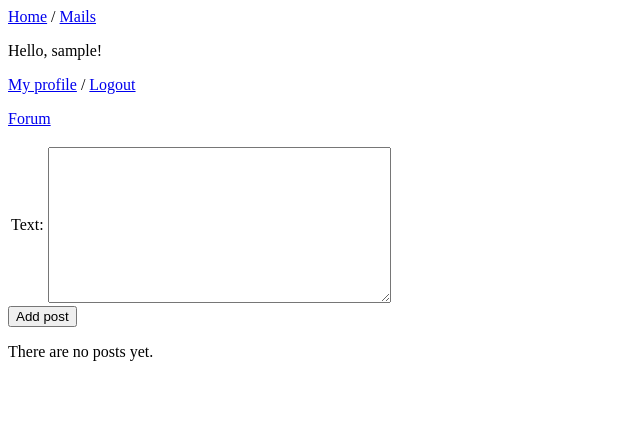
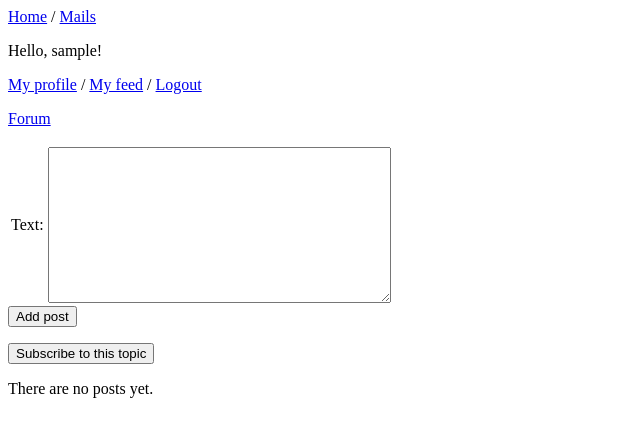
Before and after one commit to dfesenko/django-forum, a Django app: page /forums/topic/1/ in a window 1280 px wide. Shown: the top 437 px of the page, without its empty margins (0-640 px from the left). Run offline with Django 3.2, Linux system fonts and the light colour scheme; the visitor is signed in with stand-in values (Sample User, id 1); data that the repository does not hold is empty.

Commit message:
Add Subscription feature: model, button, feed page and view.

```diff
--- a/forum/discussions/models.py
+++ b/forum/discussions/models.py
@@ -41,6 +41,12 @@ class PostVotes(models.Model):
     user = models.ForeignKey(User, on_delete=models.CASCADE, related_name="user_votes")
     post = models.ForeignKey(Post, on_delete=models.CASCADE, related_name="post_votes")
     vote_value = models.IntegerField()
+
+
+class Subscription(models.Model):
+    user = models.ForeignKey(User, on_delete=models.CASCADE, related_name="user_subscription")
+    topic = models.ForeignKey(Topic, on_delete=models.CASCADE, related_name="topic_subscription")
+    creation_date = models.DateTimeField(auto_now_add=True, null=True)
 
 
 def user_directory_path(instance, filename):
--- a/forum/discussions/templates/discussions/base.html
+++ b/forum/discussions/templates/discussions/base.html
@@ -7,6 +7,7 @@
     <p>Hello, {{ request.user.username }}! </p>
 
     <a href="{% url 'discussions:detail' request.user.pk %}">My profile</a> /
+    <a href="{% url 'discussions:feed' %}">My feed</a> /
     <a href="{% url 'discussions:logout' %}">Logout</a>
 
 {% else %}
--- a/forum/discussions/templates/discussions/topic.html
+++ b/forum/discussions/templates/discussions/topic.html
@@ -3,7 +3,7 @@
 {% block javascript %}
   <script>
     $(".vote").on("click", function () {
-      el = $(this)
+      var el = $(this)
 
       var elContent = el.text();
       var postId = el.val();
@@ -25,6 +25,22 @@
         }
       });
     });
+
+    $(".subscription").on("click", function () {
+      var el = $(this)
+
+      $.ajax({
+        url: '{% url 'discussions:subscription' topic_id=topic_id %}',
+        dataType: 'json',
+        success: function (data) {
+          if (data.message == 'Subscription created') {
+            el.text('Unsubscribe from this topic');
+          } else if (data.message == 'Subscription removed') {
+            el.text('Subscribe to this topic');
+          }
+        }
+      });
+    });
   </script>
 {% endblock %}
 
@@ -41,6 +57,13 @@
         </table>
         <input type="submit" value="Add post">
     </form>
+
+    {% if is_subscribed %}
+        <button class='subscription' value="{{ topic_id }}">Unsubscribe from this topic</button>
+    {% else %}
+        <button class='subscription' value="{{ topic_id }}">Subscribe to this topic</button>
+    {% endif %}
+
 {% endif %}
 
 
--- a/forum/discussions/urls.py
+++ b/forum/discussions/urls.py
@@ -47,4 +47,6 @@ urlpatterns = [
     path('forums/<int:category_id>/', views.CategoryView.as_view(), name='category'),
     path('forums/topic/<int:topic_id>/', views.TopicView.as_view(), name='topic'),
     path('post/vote/<int:post_id>/<slug:direction>/', views.VotePostView.as_view(), name='vote_post'),
+    path('forums/topic/<int:topic_id>/subscription/', views.SubscribeTopicView.as_view(), name='subscription'),
+    path('feed/', views.FeedView.as_view(), name='feed'),
 ]
--- a/forum/discussions/views.py
+++ b/forum/discussions/views.py
@@ -24,7 +24,7 @@ from django.core.mail import send_mail
 from .decorators import async_func
 
 from .forms import UserInfoForm, ProfileInfoForm, SignupForm, MessageForm, TopicForm, PostForm
-from .models import Profile, Message, DeletedMessage, ReadMessages, Category, Topic, Post, PostVotes
+from .models import Profile, Message, DeletedMessage, ReadMessages, Category, Topic, Post, PostVotes, Subscription
 
 
 class IndexView(generic.ListView):
@@ -460,6 +460,7 @@ class TopicView(View):
     def post_list_response(self, request, post_form):
         topic_id = self.kwargs['topic_id']
         posts_list = Post.objects.filter(topic_id=topic_id).order_by('-creation_date')
+        is_subscribed = False
 
         if not request.user.is_anonymous:
             user_post_votes = []
@@ -472,13 +473,20 @@ class TopicView(View):
 
             posts_with_vote_statuses = [[post, vote] for post, vote in zip(posts_list, user_post_votes)]
 
+            try:
+                Subscription.objects.get(user=request.user, topic=topic_id)
+                is_subscribed = True
+            except ObjectDoesNotExist:
+                pass
+
         else:
             posts_with_vote_statuses = [[post, None] for post in posts_list]
 
         return render(request, 'discussions/topic.html', {
             'posts_and_votes_list': posts_with_vote_statuses,
             'post_form': post_form,
-            'topic_id': topic_id
+            'topic_id': topic_id,
+            'is_subscribed': is_subscribed
         })
 
 
@@ -547,3 +555,40 @@ class VotePostView(CheckUserMixin, View):
             'prev_vote': previous_vote
         }
         return JsonResponse(status)
+
+
+class SubscribeTopicView(CheckUserMixin, View):
+    def get(self, request, topic_id):
+        if not request.is_ajax():
+            return HttpResponseNotFound("Page not found")
+
+        user = get_object_or_404(User, id=request.user.pk)
+        topic = get_object_or_404(Topic, id=topic_id)
+
+        try:
+            subscription = Subscription.objects.get(user=user, topic=topic)
+            subscription.delete()
+            status = {'code': '200', 'message': 'Subscription removed'}
+        except ObjectDoesNotExist:
+            Subscription(user=user, topic=topic).save()
+            status = {'code': '200', 'message': 'Subscription created'}
+
+        return JsonResponse(status)
+
+
+class FeedView(CheckUserMixin, generic.ListView):
+    template_name = 'discussions/feed.html'
+    context_object_name = 'posts_list'
+
+    def get_queryset(self):
+        subscriptions = Subscription.objects.filter(user=self.request.user)
+        subscribed_to_topics = subscriptions.values_list('topic', flat=True)
+        times_of_subscription = subscriptions.values_list('creation_date', flat=True)
+        posts_list = []
+
+        for subscription in subscriptions:
+            posts = Post.objects.filter(topic=subscription.topic) \
+                .exclude(creation_date__lte=subscription.creation_date)
+            posts_list.extend(posts)
+
+        return sorted(posts_list, key=lambda x: x.creation_date, reverse=True)
```
Also changed, not shown: forum/discussions/admin.py (+6 -1 lines), forum/discussions/templates/discussions/feed.html (added, +24 -0 lines).
